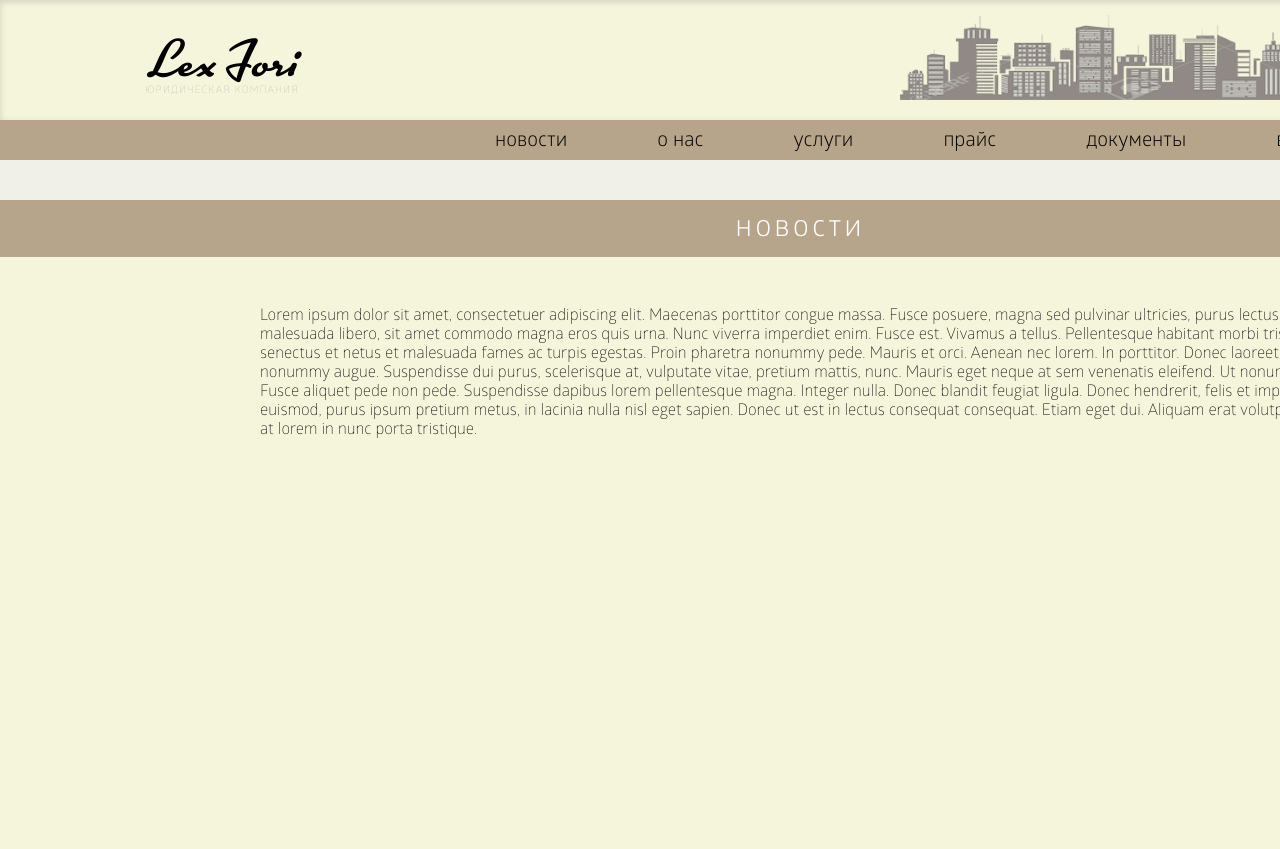
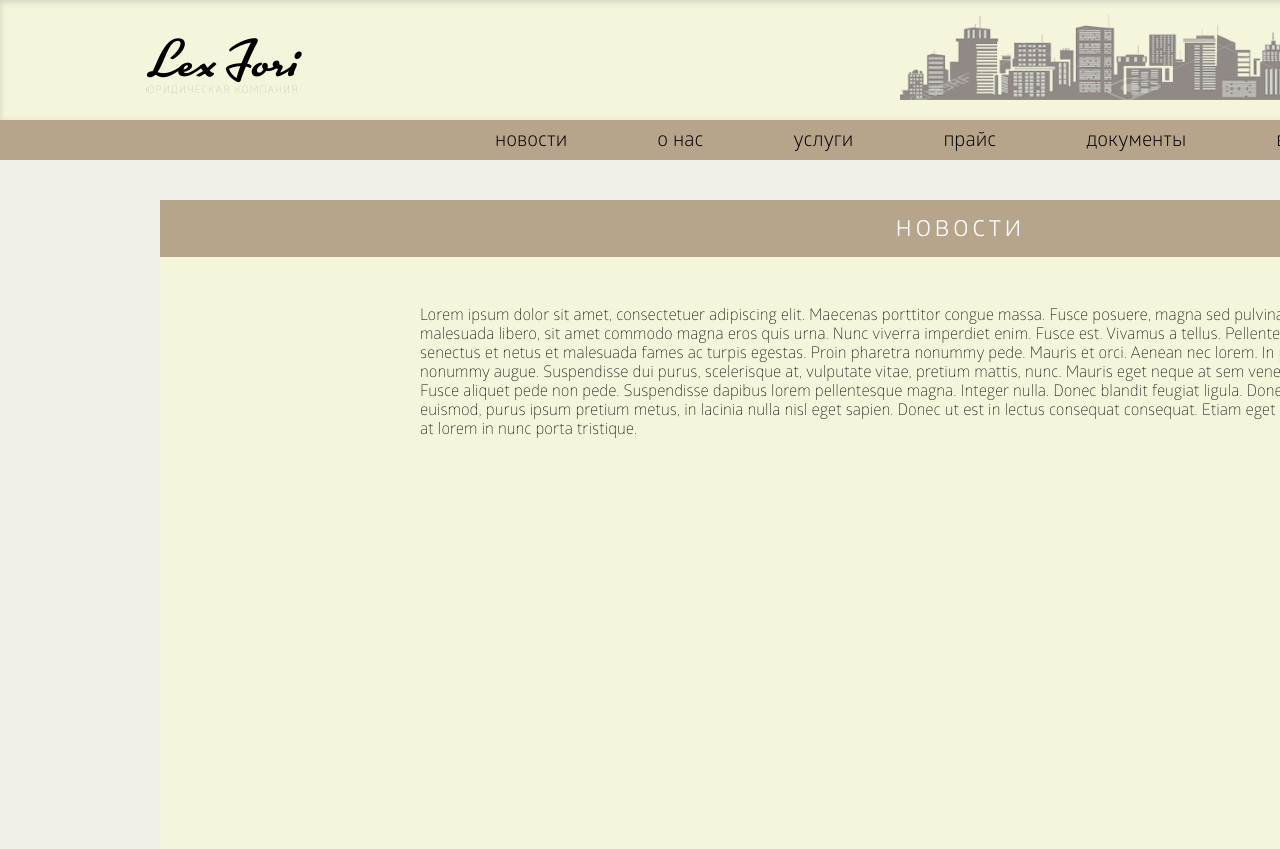
Before and after one commit to Mutanoball/Lex, a PHP site: page / in a window 1280 px wide; the page is wider, and only the part inside the window is pictured. Shown: the top 849 px of that part. Run offline with PHP 8.4, Linux system fonts and the light colour scheme; some libraries are stand-ins or nearby versions.

Commit message:
1st commit

```diff
--- a/main.css
+++ b/main.css
@@ -76,6 +76,7 @@ background-color: #f0f0e8;
 .send{
 	padding-top: 6px;
 	letter-spacing: 1.05px;
+
 }
 .menu{
 	width: 1020px;
@@ -93,7 +94,7 @@ background-color: #f0f0e8;
 	width: 1600px;
 	height: 650px;
 	background-color: #f5f5dc;
-	margin: 40px auto;
+	margin: 40px 160px;
 }
 .title{
 	width: 100%;
@@ -150,7 +151,7 @@ background-color: #f0f0e8;
 }
 .r-col{
 	margin-left: 900px;
-	margin-top: 76px;
+	margin-top: 74px;
 
 }
 .r-col > div{
```
